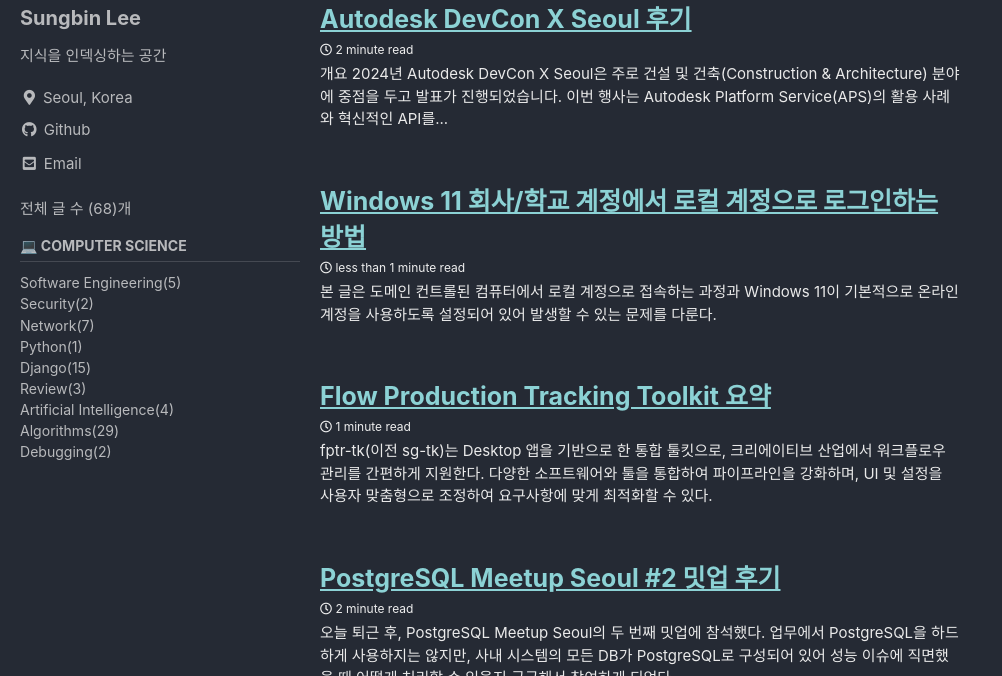
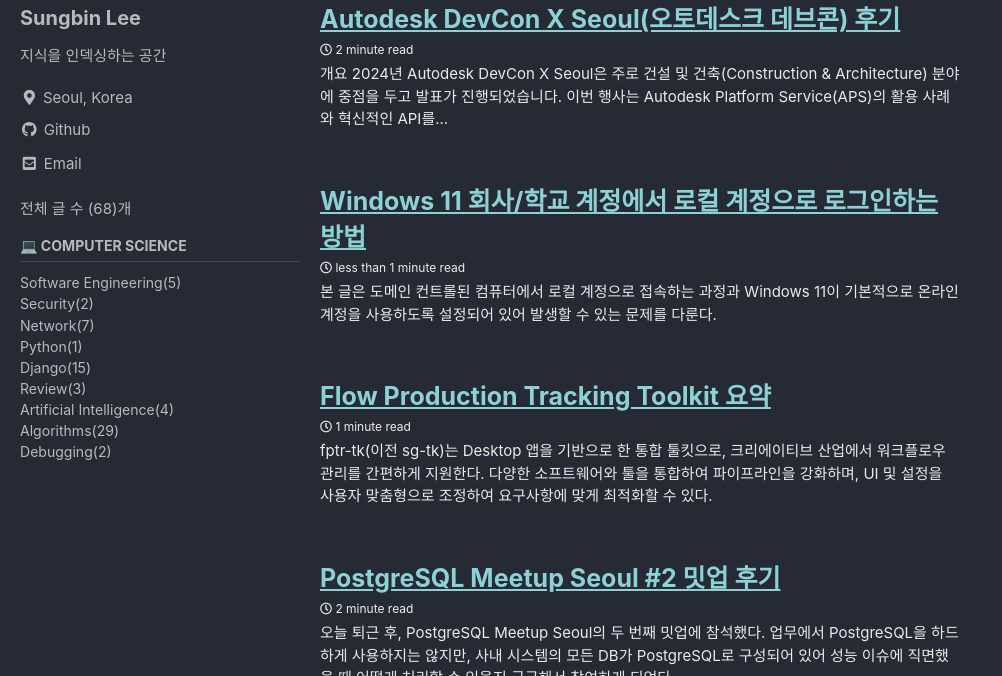
Before and after one commit to sungbinlee/tech.sungbinlee.dev, a Jekyll site: the page built from index.html, in a window 1280 px wide and 900 px high, cut to the strip 224-900 px from the top of the window. Shown: the whole strip, without its empty margins (0-1002 px from the left). Built offline with Jekyll 4.4.1, drawn with Linux system fonts in a browser that asks for light colours; cached includes are drawn as plain includes; the list of posts is cut into pages by our own code.

Commit message:
Update 2024-07-30-autodesk-devcon.md

```diff
--- a/_posts/Review/2024-07-30-autodesk-devcon.md
+++ b/_posts/Review/2024-07-30-autodesk-devcon.md
@@ -1,5 +1,5 @@
 ---
-title: "Autodesk DevCon X Seoul 후기"
+title: "Autodesk DevCon X Seoul(오토데스크 데브콘) 후기"
 categories:
   - Review
 tags:
```
